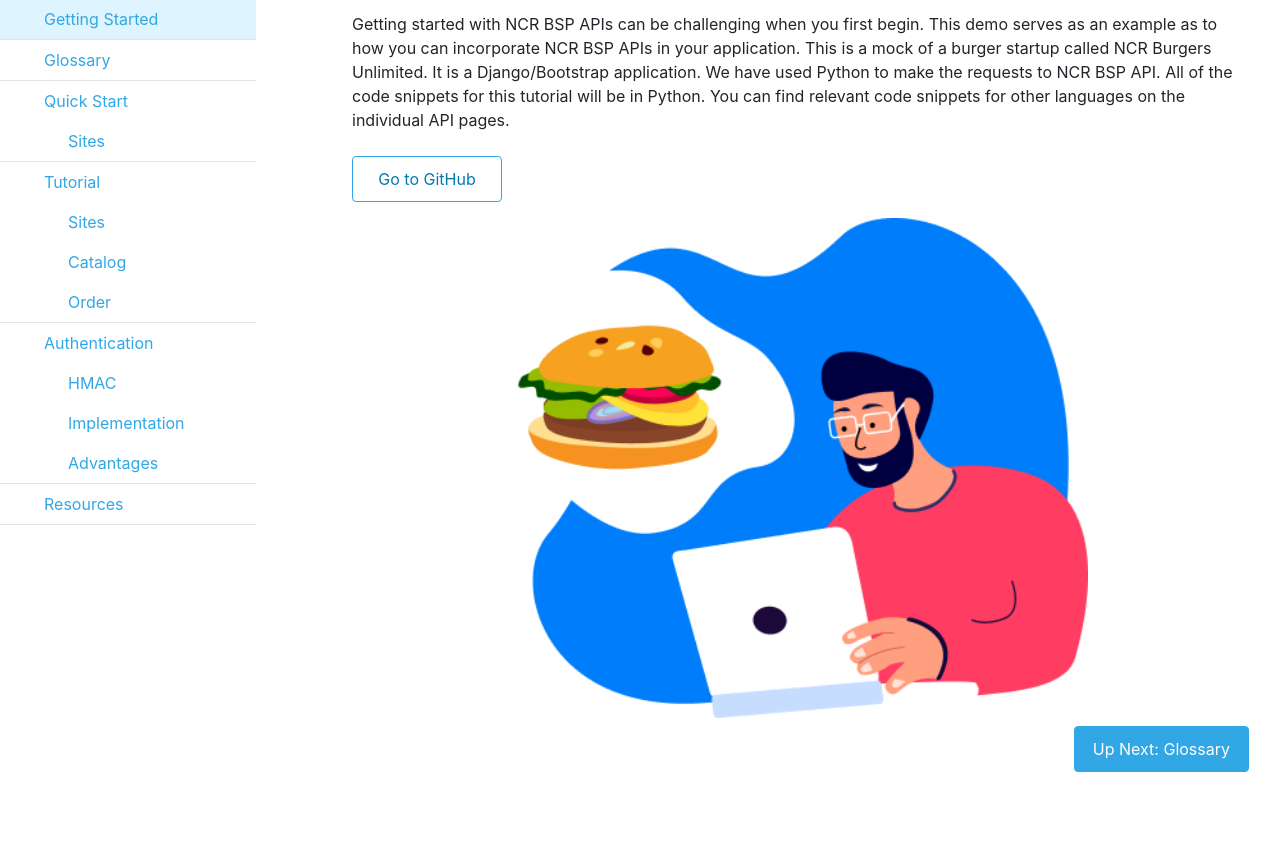
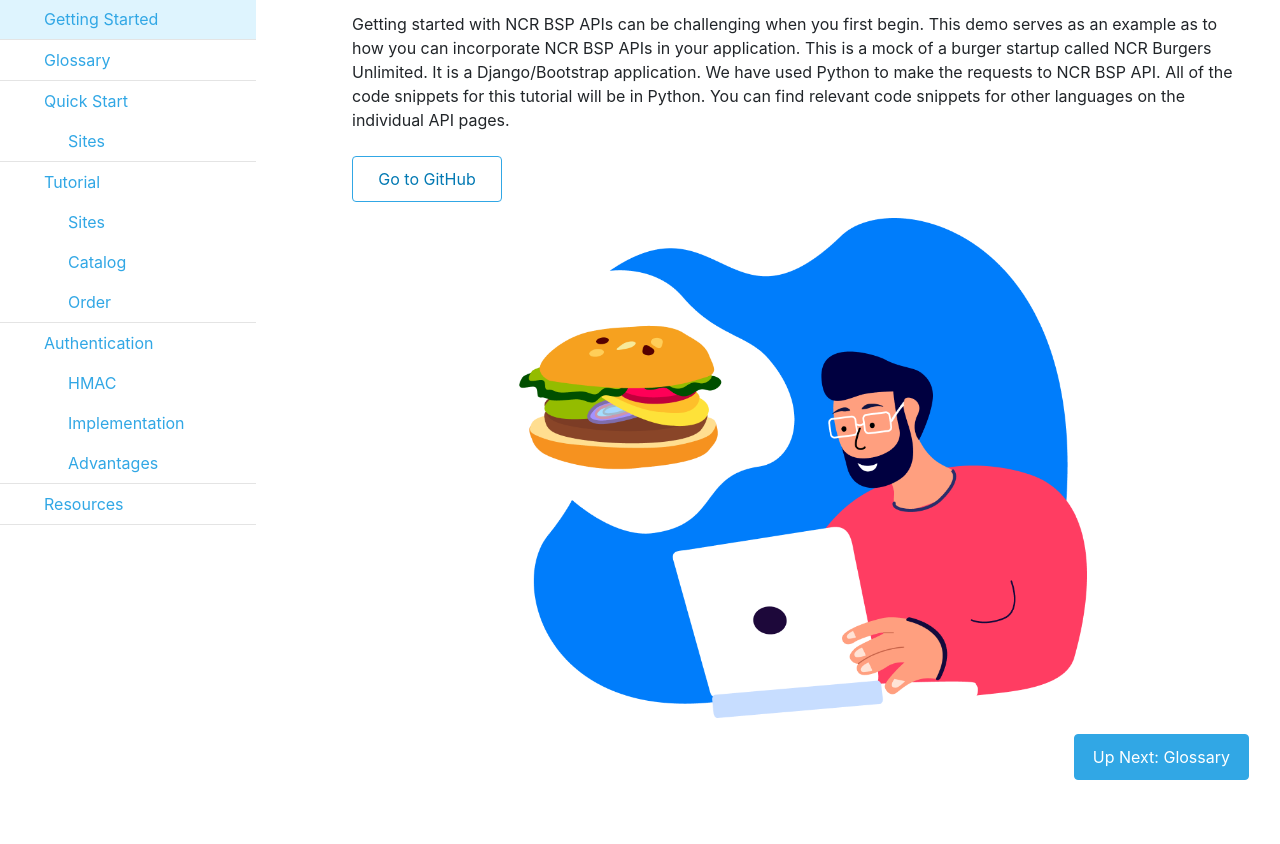
Before and after one commit to TransactionTree/sample-app-burgers, a Django app: page /burger/about in a window 1280 px wide. Shown: the part 161-1005 px from the top of the page. Before the commit the page ends 933 px from the top, so only its background shows below. Run offline with Django 3.2, Linux system fonts and the light colour scheme; parts of the project's set-up code (start-up, migrations or seed data) failed here and were passed over; some libraries are stand-ins or nearby versions.

Commit message:
Replace image in 'Getting Started' section

```diff
--- a/code/static/css/main.css
+++ b/code/static/css/main.css
@@ -184,6 +184,11 @@
   display: none;
 }
 
+.about-image {
+  margin: 1rem auto;
+  display: block;
+}
+
 /* Sidebar Styles */
 
 .sidebar {
--- a/code/templates/about.html
+++ b/code/templates/about.html
@@ -58,7 +58,7 @@
                 be in Python. You can find relevant code snippets for other languages on the individual API pages.
                 </p>
                 <input type=button class="btn-about-link" onClick="parent.open('https://github.com/NCR-Corporation/sample-app-burgers')" value="Go to GitHub">
-                <img src="{% static 'images/getting-started.png' %}" height="500rem" style="display: block; margin: 1rem auto 0.5rem auto;">
+                <img src="{% static 'images/getting-started2x.png' %}" alt="Getting Started" class="about-image" height="500rem">
                 <div class="nav-btn-container-tight">
                     <input type=button class="btn-about-secondary" onclick="onClickNavButton('li-glossary', 'Glossary')" value="Up Next: Glossary">
                 </div>
```
Also changed, not shown: code/static/images/getting-started2x.png (added).
